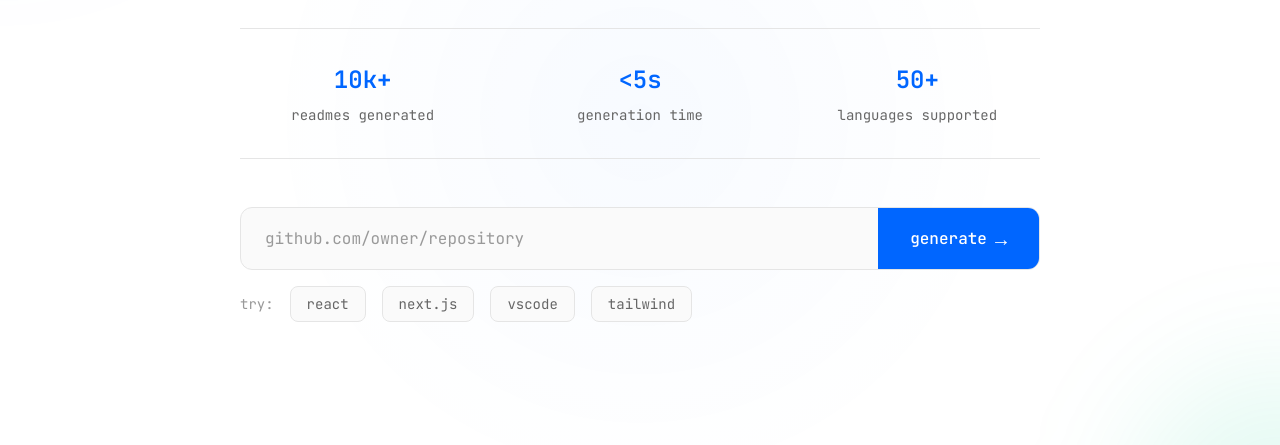
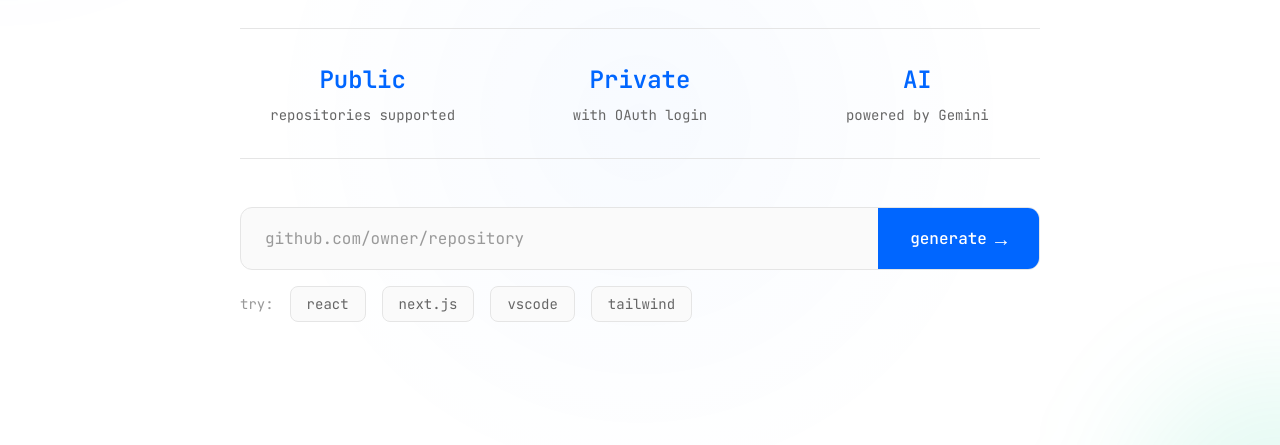
Before and after one commit to KalashMaheshwari/Github-README-Generator, a website: page public/index.html in a window 1280 px wide. Shown: the part 282-727 px from the top of the page. Drawn offline with nearby package versions, Linux system fonts and the light colour scheme; no server answers.

Commit message:
added ss

```diff
--- a/public/index.html
+++ b/public/index.html
@@ -66,16 +66,16 @@
 
                     <div class="stats-row">
                         <div class="stat">
-                            <span class="stat-number">10k+</span>
-                            <span class="stat-label">readmes generated</span>
+                            <span class="stat-number">Public</span>
+                            <span class="stat-label">repositories supported</span>
                         </div>
                         <div class="stat">
-                            <span class="stat-number">&lt;5s</span>
-                            <span class="stat-label">generation time</span>
+                            <span class="stat-number">Private</span>
+                            <span class="stat-label">with OAuth login</span>
                         </div>
                         <div class="stat">
-                            <span class="stat-number">50+</span>
-                            <span class="stat-label">languages supported</span>
+                            <span class="stat-number">AI</span>
+                            <span class="stat-label">powered by Gemini</span>
                         </div>
                     </div>
                 </section>
@@ -226,7 +226,8 @@
                     <span>powered by Gemini AI ✦</span>
                 </div>
                 <div class="footer-right">
-                    <a href="https://github.com/KalashMaheshwari/Github-README-Generatorr" target="_blank" class="footer-link">
+                    <a href="https://github.com/KalashMaheshwari/Github-README-Generatorr" target="_blank"
+                        class="footer-link">
                         <i class="fab fa-github"></i>
                         <span>SOURCE</span>
                     </a>
```
Also changed, not shown: Screenshots/Screenshot 2025-09-12 152725.png (added), Screenshots/Screenshot 2025-09-12 152733.png (added), Screenshots/Screenshot 2025-09-12 152753.png (added), Screenshots/Screenshot 2025-09-12 152802.png (added), Screenshots/Screenshot 2025-09-12 152904.png (added), Screenshots/Screenshot 2025-09-12 152918.png (added), Screenshots/Screenshot 2025-09-12 152942.png (added), Screenshots/Screenshot 2025-09-12 153207.png (added). Lines whose indentation alone changed are shown as unchanged.
